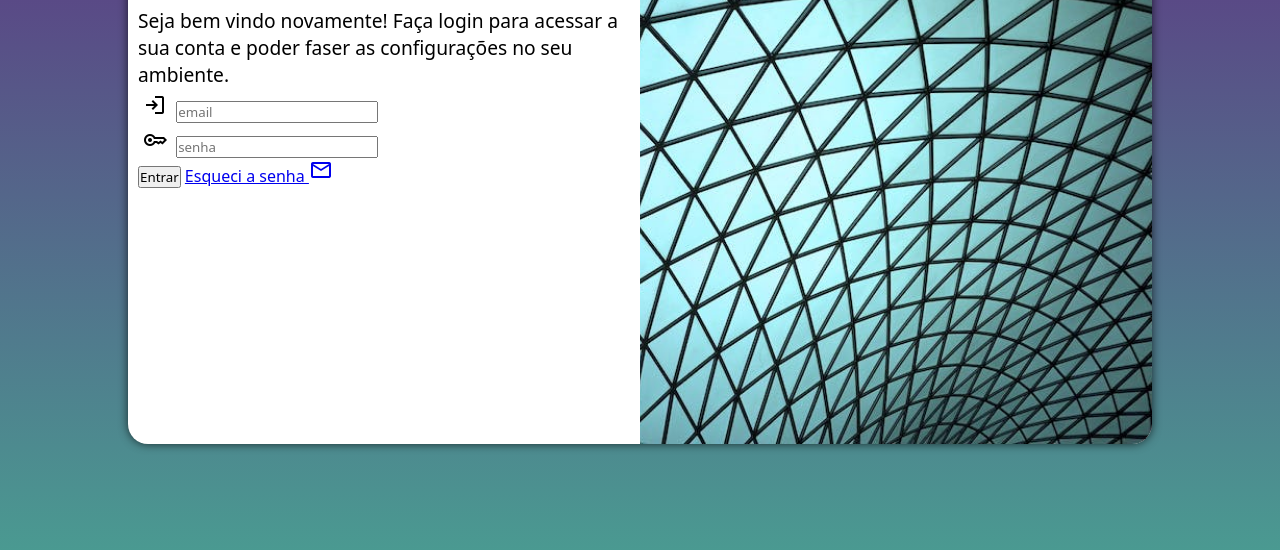
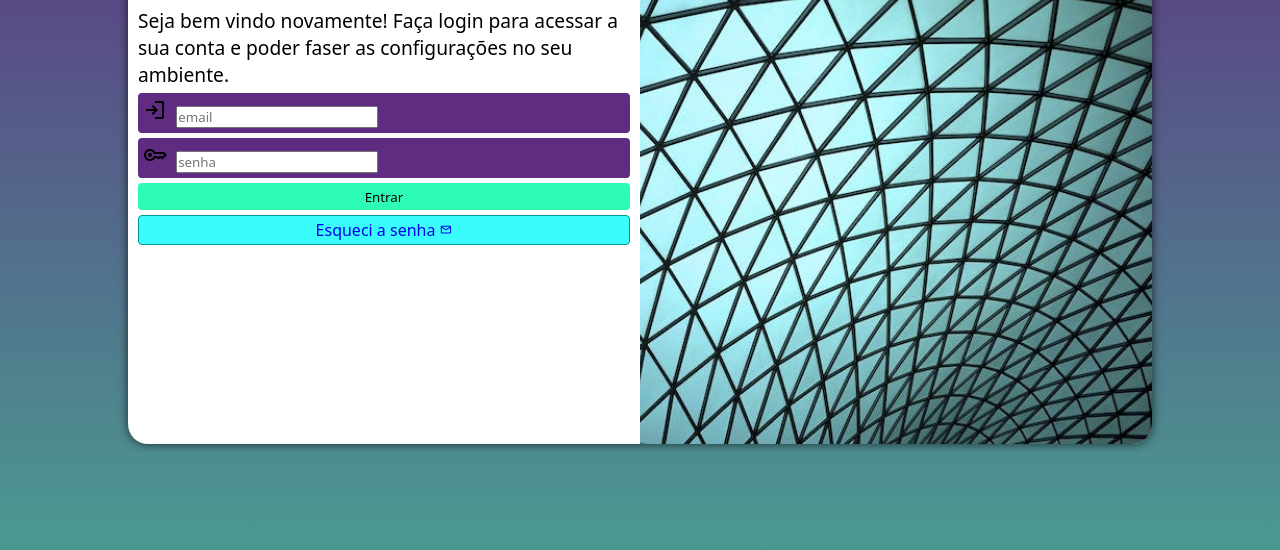
Before and after one commit to JacsonSbalqueiro/TelaDeLogin, a plain HTML site: page index.html in a window 1280 px wide. Shown: the part 206-756 px from the top of the page. Drawn offline with nearby package versions, Linux system fonts and the light colour scheme.

Commit message:
estilo do formulario

```diff
--- a/estilos/style.css
+++ b/estilos/style.css
@@ -68,3 +68,51 @@ div#formulario > p {
 span{
     margin: 5px;
 }
+
+div#campo{
+    background-color: #5f2c82;
+    display: block;
+    width: 100%;
+    height: 40px;
+    margin: 5px 0px;
+    border-radius: 4px;
+}
+
+form label{
+    display: none;
+}
+
+form > input[type="submit"]{
+    background-color: rgb(45, 252, 183);
+    width: 100%;
+    height: 27px;
+    text-align: center;
+    display: block;
+    border-radius: 4px;
+    border: none;
+}
+
+form > input[type="submit"]:hover{
+    background-color: rgb(157, 250, 219);
+}
+
+form > a.botao{
+    background-color: rgb(58, 252, 252);
+    display: block;
+    width: 100%;
+    height: 30px;
+    padding-top: 3px;
+    margin-top: 5px;
+    text-align: center;
+    border: 1px solid rgb(3, 151, 151);
+    border-radius: 4px;
+    text-decoration: none;
+}
+
+form > a.botao:hover{
+    background-color: rgb(141, 250, 214);
+}
+
+form > a.botao > i{
+    font-size: 0.8em;
+}
--- a/index.html
+++ b/index.html
@@ -14,29 +14,29 @@
             <div id="imagen"><!--imagen dentro do formulario-->
 
             </div>
-            <div id="formulario"><!--pate do input-->
+            <div id="formulario"><!--parte do input-->
                 <h1>login</h1>
                <p>Seja bem vindo novamente! Faça login para
                 acessar a sua conta e poder faser as configurações
                 no seu ambiente.
                </p>
                <form action="">
-                <div>
+                <div id="campo">
                     <span class="material-symbols-outlined">
                         login
                     </span>
                     <input type="email" name="email" id="iemail" placeholder="email" autocomplete="email" required maxlength="30">
-                    <label for="iemail"></label>
+                    <label for="iemail">Email</label>
                 </div>
-                <div>
+                <div id="campo">
                     <span class="material-symbols-outlined">
                         key
                     </span>
                     <input type="password" name="senha" id="isenha" placeholder="senha" autocomplete="current-password" required maxlength="20" minlength="8">
-                    <label for="isenha"></label>
+                    <label for="isenha">Senha</label>
                 </div>
                     <input type="submit" value="Entrar">
-                    <a href="#">Esqueci a senha <i class="material-symbols-outlined">mail</i></a>
+                    <a href="#" class="botao">Esqueci a senha <i class="material-symbols-outlined">mail</i></a>
               </form>
             </div>
         </section>
```
